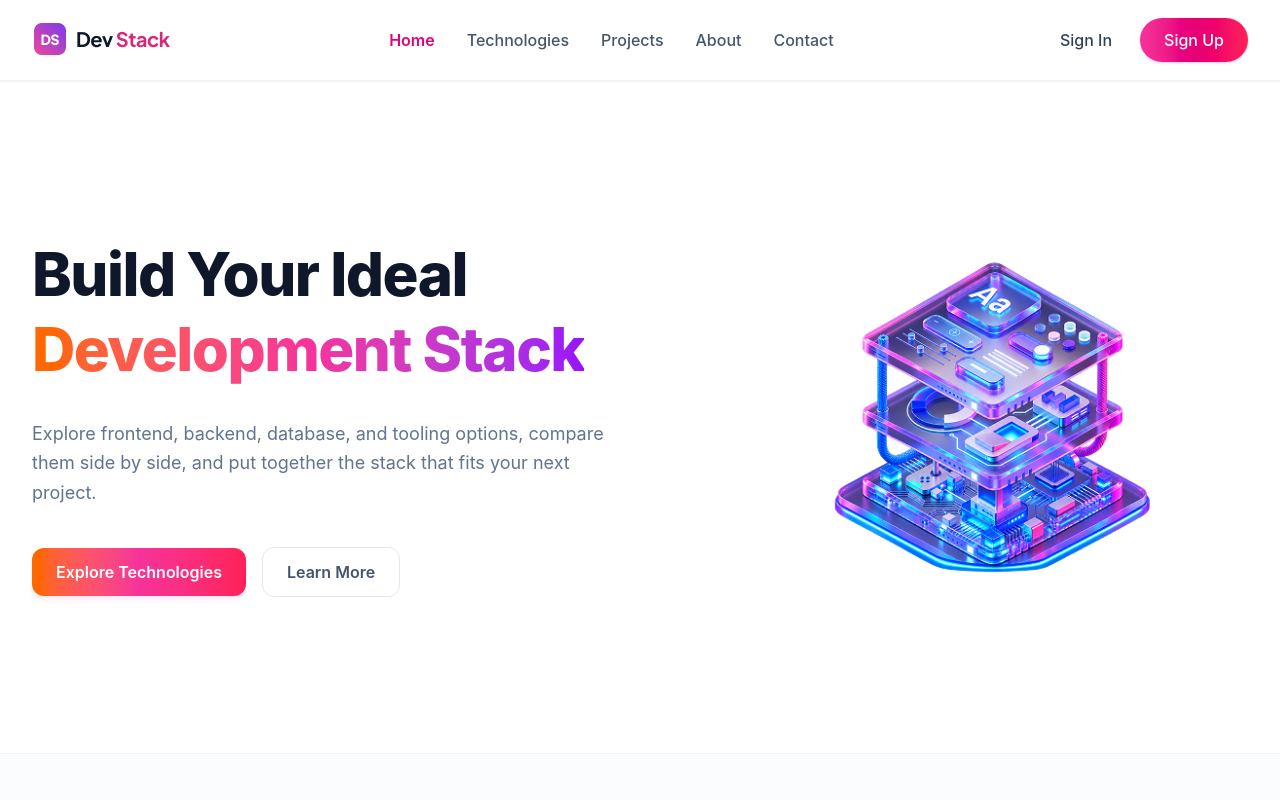
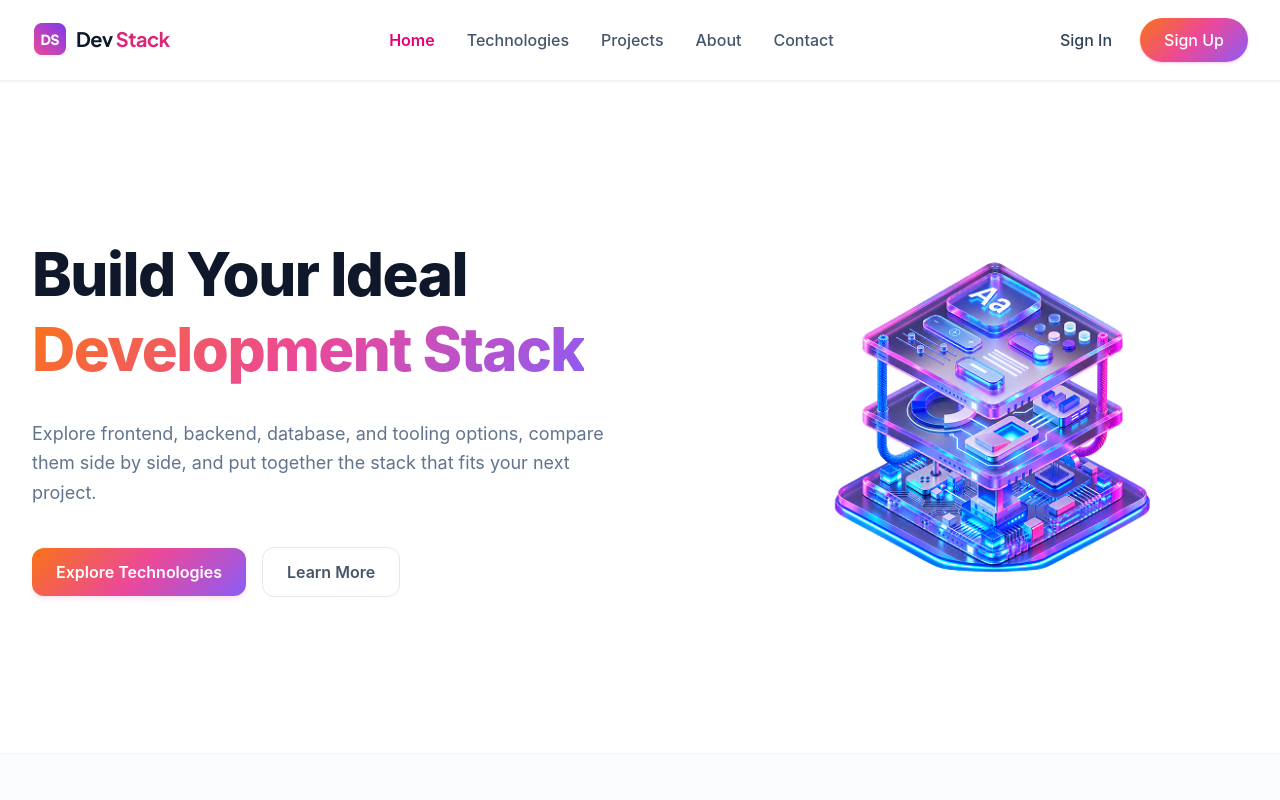
Before and after one commit to arijitbarua-dev/B14-A5, a React (Vite) app in the folder my-devstack-app/: page / in a window 1280 px wide. Shown: the top 800 px of the page. Built offline with nearby package versions, Linux system fonts and the light colour scheme.

Commit message:
Gradient Brand Theme Completed

```diff
--- a/my-devstack-app/src/components/Footer.jsx
+++ b/my-devstack-app/src/components/Footer.jsx
@@ -12,11 +12,11 @@ const Footer = () => {
         <div className="block md:hidden text-center pb-6">
           {/* Centered Brand Logo & Name */}
           <div className="flex items-center justify-center space-x-2.5 mb-5 cursor-pointer">
-            <div className="w-9 h-9 rounded-xl bg-gradient-to-tr from-pink-500 via-rose-500 to-purple-600 flex items-center justify-center text-white text-xs font-black shadow-xs">
+            <div className="w-9 h-9 rounded-xl bg-brand-gradient flex items-center justify-center text-white text-xs font-black shadow-xs">
               DS
             </div>
             <span className="text-2xl font-extrabold text-slate-900 tracking-tight">
-              Dev <span className="text-pink-600">Stack</span>
+              Dev <span className="text-brand-gradient">Stack</span>
             </span>
           </div>
 
@@ -86,11 +86,11 @@ const Footer = () => {
                   />
                 ) : (
                   <div className="flex items-center space-x-2">
-                    <div className="w-8 h-8 rounded-lg bg-gradient-to-tr from-pink-500 via-rose-500 to-purple-600 flex items-center justify-center text-white text-xs font-black shadow-xs">
+                    <div className="w-8 h-8 rounded-lg bg-brand-gradient flex items-center justify-center text-white text-xs font-black shadow-xs">
                       DS
                     </div>
                     <span className="text-xl font-extrabold text-slate-900 tracking-tight">
-                      Dev <span className="text-pink-600">Stack</span>
+                      Dev <span className="text-brand-gradient">Stack</span>
                     </span>
                   </div>
                 )}
--- a/my-devstack-app/src/components/Hero.jsx
+++ b/my-devstack-app/src/components/Hero.jsx
@@ -21,7 +21,7 @@ const Hero = () => {
             {/* Two-Tone Heading */}
             <h1 className="text-4xl sm:text-5xl lg:text-6xl font-extrabold text-slate-900 tracking-tight leading-tight sm:leading-tight">
               Build Your Ideal{' '}
-              <span className="bg-gradient-to-r from-orange-500 via-pink-500 to-purple-600 bg-clip-text text-transparent block sm:inline-block">
+              <span className="text-brand-gradient block sm:inline-block">
                 Development Stack
               </span>
             </h1>
@@ -33,7 +33,7 @@ const Hero = () => {
 
             {/* Two Action Buttons */}
             <div className="flex flex-wrap items-center gap-4 pt-2">
-              <button className="bg-gradient-to-r from-orange-500 via-pink-500 to-rose-500 text-white font-semibold text-sm sm:text-base px-6 py-3 rounded-xl shadow-md shadow-pink-100 hover:shadow-lg hover:opacity-95 transition-all transform hover:-translate-y-0.5 cursor-pointer">
+              <button className="bg-brand-gradient hover:opacity-90 text-white font-semibold text-sm sm:text-base px-6 py-3 rounded-xl shadow-md shadow-pink-100 hover:shadow-lg transition-all transform hover:-translate-y-0.5 cursor-pointer">
                 Explore Technologies
               </button>
 
--- a/my-devstack-app/src/components/Navbar.jsx
+++ b/my-devstack-app/src/components/Navbar.jsx
@@ -51,7 +51,7 @@ const Navbar = () => {
               Sign In
             </button>
 
-            <button className="text-sm md:text-base font-medium text-white bg-gradient-to-r from-pink-500 via-pink-600 to-rose-500 hover:from-pink-600 hover:to-rose-600 px-6 py-2.5 rounded-full shadow-sm hover:shadow-md shadow-pink-200 hover:shadow-pink-300 transition-all transform hover:-translate-y-0.5 cursor-pointer">
+            <button className="text-sm md:text-base font-medium text-white bg-brand-gradient hover:opacity-90 px-6 py-2.5 rounded-full shadow-sm hover:shadow-md shadow-pink-200 transition-all transform hover:-translate-y-0.5 cursor-pointer">
               Sign Up
             </button>
           </div>
@@ -101,7 +101,7 @@ const Navbar = () => {
             <button className="w-full text-center py-2 text-slate-700 font-medium hover:text-pink-600">
               Sign In
             </button>
-            <button className="w-full text-center py-2.5 text-white bg-gradient-to-r from-pink-500 to-rose-500 rounded-full font-medium shadow-md shadow-pink-200">
+            <button className="w-full text-center py-2.5 text-white bg-brand-gradient hover:opacity-90 rounded-full font-medium shadow-md shadow-pink-200">
               Sign Up
             </button>
           </div>
--- a/my-devstack-app/src/components/TechnologiesSection.jsx
+++ b/my-devstack-app/src/components/TechnologiesSection.jsx
@@ -39,7 +39,7 @@ const TechnologiesSection = ({
         <div className="mb-10 sm:mb-14 text-left">
           <h2 className="text-3xl sm:text-4xl font-extrabold text-slate-900 tracking-tight">
             Explore the{' '}
-            <span className="bg-gradient-to-r from-pink-500 via-rose-500 to-purple-600 bg-clip-text text-transparent">
+            <span className="text-brand-gradient">
               Technologies
             </span>
           </h2>
--- a/my-devstack-app/src/index.css
+++ b/my-devstack-app/src/index.css
@@ -1,4 +1,26 @@
 @import "tailwindcss";
+
+:root {
+  /* Single Shared Gradient Brand Theme: Orange -> Pink -> Violet */
+  --brand-gradient: linear-gradient(135deg, #f97316 0%, #ec4899 50%, #8b5cf6 100%);
+  --brand-gradient-hover: linear-gradient(135deg, #ea580c 0%, #db2777 50%, #7c3aed 100%);
+}
+
+/* Shared Brand Theme Utilities */
+.bg-brand-gradient {
+  background-image: var(--brand-gradient);
+}
+
+.hover\:bg-brand-gradient-hover:hover {
+  background-image: var(--brand-gradient-hover);
+}
+
+.text-brand-gradient {
+  background-image: var(--brand-gradient);
+  -webkit-background-clip: text;
+  -webkit-text-fill-color: transparent;
+  background-clip: text;
+}
 
 @layer base {
   body {
```
